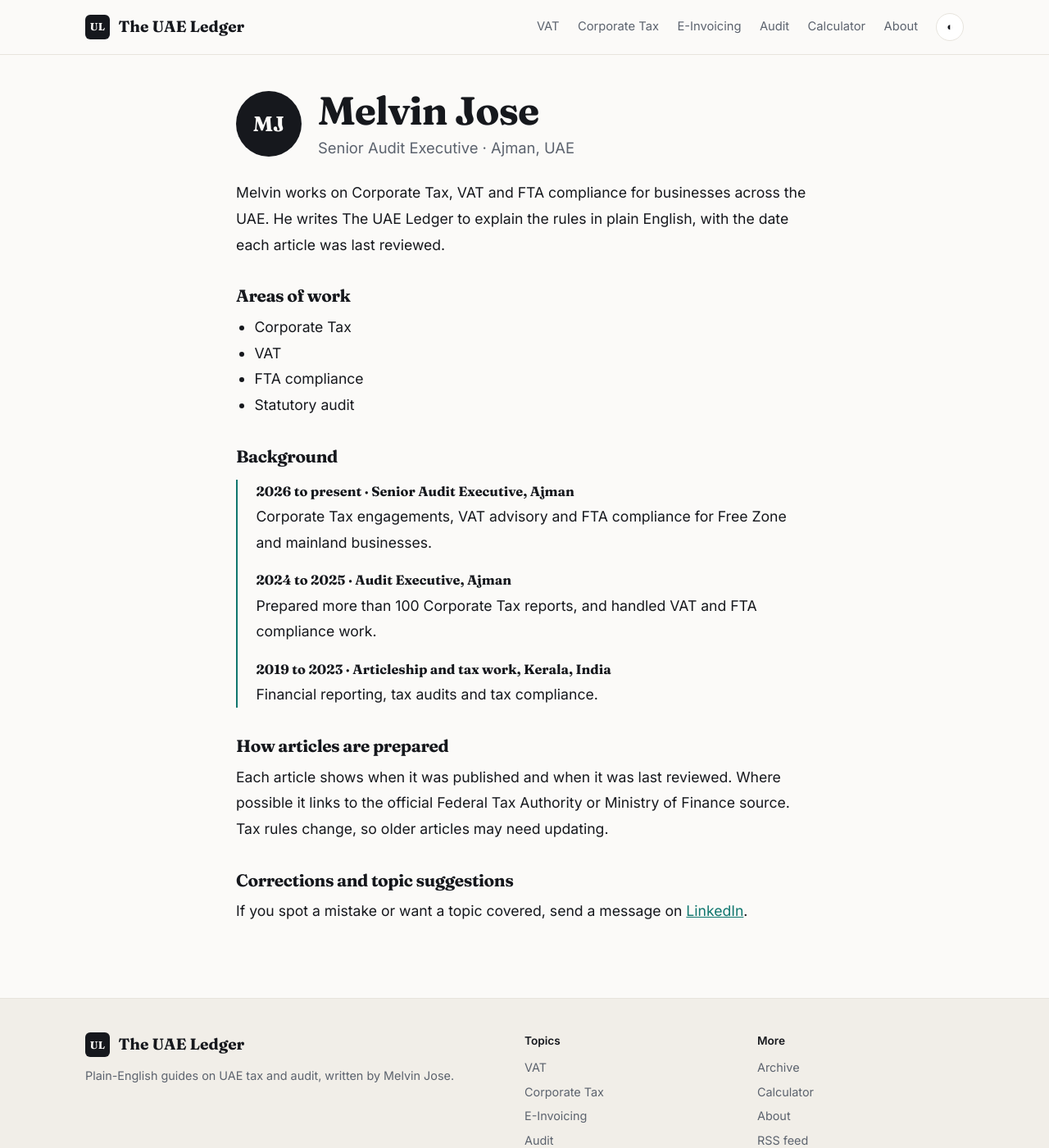
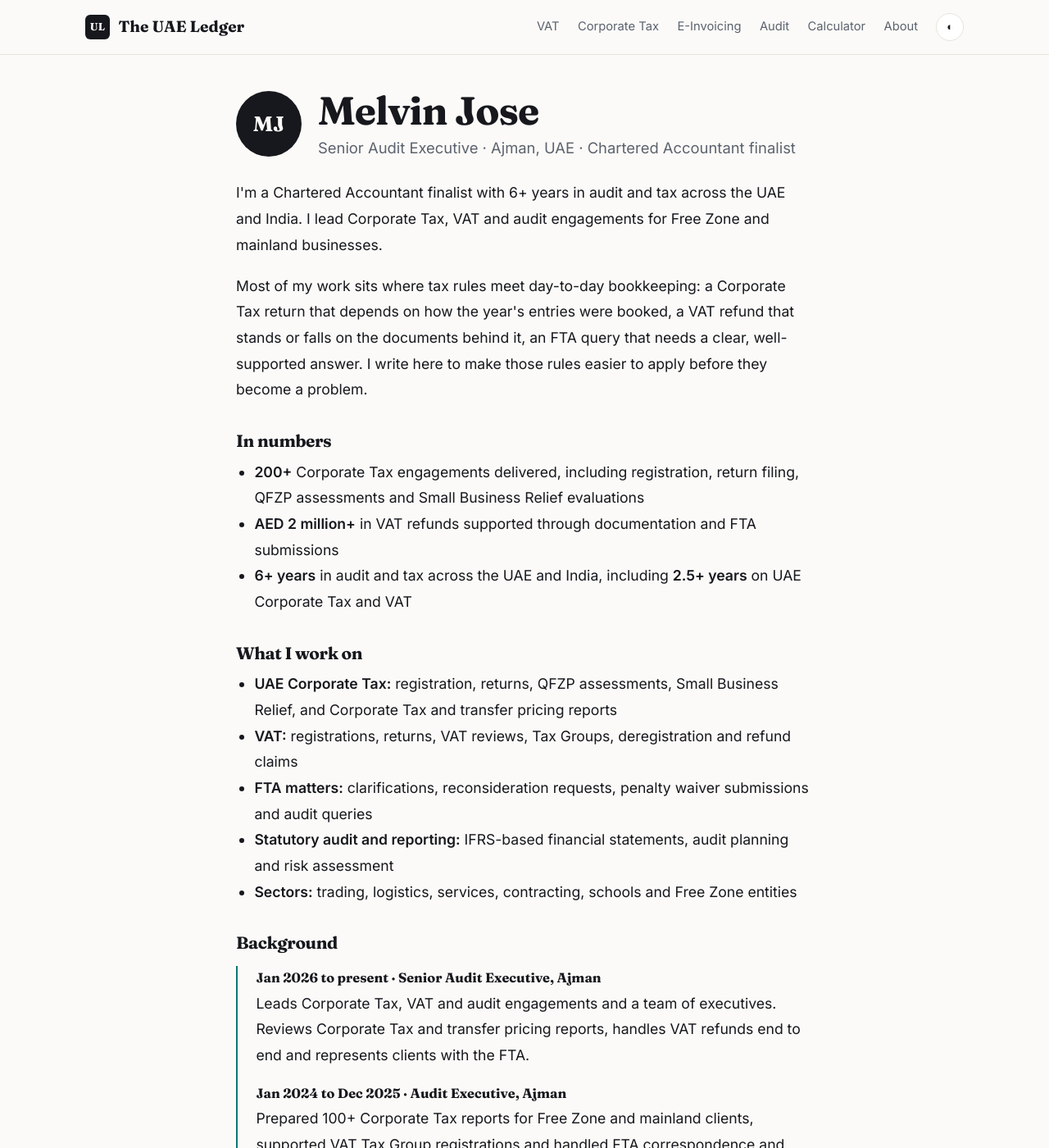
Before and after one commit to MelvinJose108/melvinjose.github.io, a Jekyll site: the page built from about/index.html, in a window 1280 px wide and 1400 px high. Shown: the whole window at 82% size. Built offline with Jekyll 4.4.1, drawn with Linux system fonts in a browser that asks for light colours; some of the changed text lies outside the part shown.

Commit message:
Rewrite About page from LinkedIn profile
Co-Authored-By: Claude Opus 5.5 <noreply@anthropic.com>
Claude-Session: https://claude.ai/code/session_01EBT4cYX72Yrwk4UFZtHLjU

```diff
--- a/about/index.html
+++ b/about/index.html
@@ -1,26 +1,52 @@
 ---
 layout: default
 title: About
-seo_title: About the author
-description: "About Melvin Jose, Senior Audit Executive in Ajman, UAE, and how the guides on The UAE Ledger are prepared, reviewed and corrected."
+seo_title: About Melvin Jose
+description: "Melvin Jose is a Senior Audit Executive in Ajman, UAE, working on Corporate Tax, VAT, FTA compliance and statutory audit for Free Zone and mainland businesses."
 permalink: /about/
 ---
 {% assign a = site.data.author %}
 <div class="post">
-  <div class="aboutHead"><div class="avatar big" aria-hidden="true">{{ a.initials }}</div><div><h1 class="pagetitle">{{ a.name }}</h1><p class="deck">{{ a.title }} · {{ a.city }}, UAE</p></div></div>
+  <div class="aboutHead"><div class="avatar big" aria-hidden="true">{{ a.initials }}</div><div><h1 class="pagetitle">{{ a.name }}</h1><p class="deck">{{ a.title }} · {{ a.city }}, UAE · Chartered Accountant finalist</p></div></div>
   <div class="body">
-    <p>{{ a.bio }}</p>
-    <h3>Areas of work</h3>
-    <ul>{% for e in a.expertise %}<li>{{ e }}</li>{% endfor %}</ul>
+    <p>I'm a Chartered Accountant finalist with 6+ years in audit and tax across the UAE and India. I lead Corporate Tax, VAT and audit engagements for Free Zone and mainland businesses.</p>
+    <p>Most of my work sits where tax rules meet day-to-day bookkeeping: a Corporate Tax return that depends on how the year's entries were booked, a VAT refund that stands or falls on the documents behind it, an FTA query that needs a clear, well-supported answer. I write here to make those rules easier to apply before they become a problem.</p>
+
+    <h3>In numbers</h3>
+    <ul>
+      <li><b>200+</b> Corporate Tax engagements delivered, including registration, return filing, QFZP assessments and Small Business Relief evaluations</li>
+      <li><b>AED 2 million+</b> in VAT refunds supported through documentation and FTA submissions</li>
+      <li><b>6+ years</b> in audit and tax across the UAE and India, including <b>2.5+ years</b> on UAE Corporate Tax and VAT</li>
+    </ul>
+
+    <h3>What I work on</h3>
+    <ul>
+      <li><b>UAE Corporate Tax:</b> registration, returns, QFZP assessments, Small Business Relief, and Corporate Tax and transfer pricing reports</li>
+      <li><b>VAT:</b> registrations, returns, VAT reviews, Tax Groups, deregistration and refund claims</li>
+      <li><b>FTA matters:</b> clarifications, reconsideration requests, penalty waiver submissions and audit queries</li>
+      <li><b>Statutory audit and reporting:</b> IFRS-based financial statements, audit planning and risk assessment</li>
+      <li><b>Sectors:</b> trading, logistics, services, contracting, schools and Free Zone entities</li>
+    </ul>
+
     <h3>Background</h3>
     <ol class="hist">
-      <li><b>2026 to present · Senior Audit Executive, Ajman</b>Corporate Tax engagements, VAT advisory and FTA compliance for Free Zone and mainland businesses.</li>
-      <li><b>2024 to 2025 · Audit Executive, Ajman</b>Prepared more than 100 Corporate Tax reports, and handled VAT and FTA compliance work.</li>
-      <li><b>2019 to 2023 · Articleship and tax work, Kerala, India</b>Financial reporting, tax audits and tax compliance.</li>
+      <li><b>Jan 2026 to present · Senior Audit Executive, Ajman</b>Leads Corporate Tax, VAT and audit engagements and a team of executives. Reviews Corporate Tax and transfer pricing reports, handles VAT refunds end to end and represents clients with the FTA.</li>
+      <li><b>Jan 2024 to Dec 2025 · Audit Executive, Ajman</b>Prepared 100+ Corporate Tax reports for Free Zone and mainland clients, supported VAT Tax Group registrations and handled FTA correspondence and penalty waiver requests.</li>
+      <li><b>Jun 2023 to Aug 2023 · Tax Associate, Kerala, India</b>Tax compliance work.</li>
+      <li><b>Jan 2019 to Jan 2022 · CA Articleship, Thrissur, India</b>Financial reporting and tax audits.</li>
     </ol>
+
+    <h3>Qualifications and tools</h3>
+    <ul>
+      <li><b>Qualification:</b> Chartered Accountant finalist, The Institute of Chartered Accountants of India</li>
+      <li><b>Systems:</b> Tally ERP, QuickBooks, Zoho Books, Odoo, Excel (advanced)</li>
+      <li><b>Languages:</b> English, Hindi, Malayalam</li>
+    </ul>
+
     <h3>How articles are prepared</h3>
     <p>Each article shows when it was published and when it was last reviewed. Where possible it links to the official Federal Tax Authority or Ministry of Finance source. Tax rules change, so older articles may need updating.</p>
-    <h3>Corrections and topic suggestions</h3>
-    <p>If you spot a mistake or want a topic covered, send a message on <a href="{{ a.linkedin }}" target="_blank" rel="noopener">LinkedIn</a>.</p>
+
+    <h3>Get in touch</h3>
+    <p>If you spot a mistake, want a topic covered or want to talk through a tax question, send me a message on <a href="{{ a.linkedin }}" target="_blank" rel="noopener">LinkedIn</a>.</p>
   </div>
 </div>
```
Also changed, not shown: _data/author.yml (+8 -6 lines).
